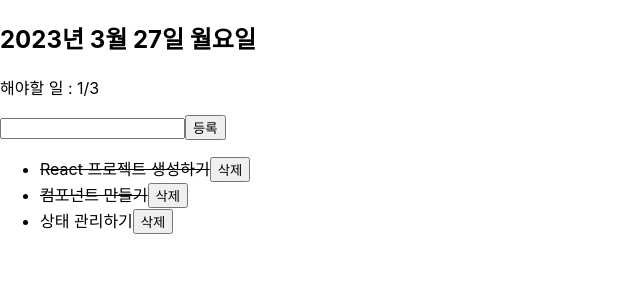
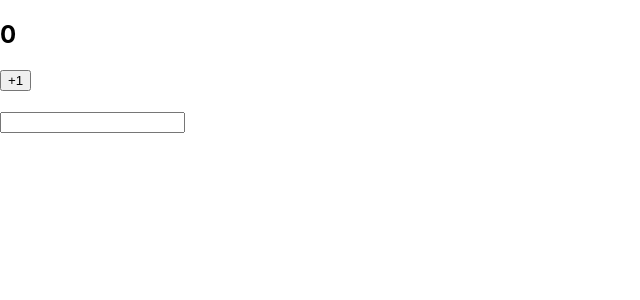
Before and after one commit to chanwoogood/20230308_front-end, a React (Create React App) app in the folder learn-react/: page / in a window 1280 px wide. Shown: the top 300 px of the page, without its empty margins (0-640 px from the left). Built offline with nearby package versions, Linux system fonts and the light colour scheme.

Commit message:
16. Effect 기본 사용법

```diff
--- a/learn-react/src/App.jsx
+++ b/learn-react/src/App.jsx
@@ -1,53 +1,50 @@
-import { useState } from "react";
-import TodoHeader from "./components/TodoHeader";
-import TodoInput from "./components/TodoInput";
-import TodoList from "./components/TodoList";
+import { useEffect, useState } from "react";
 
-const initialState = [
-  { id: 1, text: "React 프로젝트 생성하기", done: true },
-  { id: 2, text: "컴포넌트 만들기", done: true },
-  { id: 3, text: "상태 관리하기", done: false },
-];
+export default function Effect() {
+  const [count, setCount] = useState(0);
+  const [input, setInput] = useState("");
 
-let nextId = 4;
+  useEffect(() => {
+    // 매 렌더링마다 실행된다. 렌더링이 끝난 이후에 실행된다.
+    console.log("렌더링");
+  });
 
-export default function App() {
-  const [todos, setTodos] = useState(initialState);
+  /*
+    두번째 인자 : 의존성 배열. 콜백함수가 의존하고 있는 값들을 배열로 전달한다.
+      => 의존성 배열에 있는 값이 변했을 때에 콜백가 실행된다.
+      => 화면에 처음 나타날 때(마운트)도 실행된다.
+      => 업데이트 이후에 실행된다.
 
-  const createTodo = (text) => {
-    // concat() : 전달된 인자가 배열이면 두 배열을 합친 새로운 배열을 반환.
-    //    => 인자가 배열이 아니면 기존배열에 추가한 새로운 배열을 반환.
-    setTodos(todos.concat({ id: nextId++, text: text, done: false }));
-  };
+    콜백 함수를 return하면 업데이트 직전에 실행된다.
+  */
+  useEffect(() => {
+    alert("count click! count : " + count);
 
-  const toggleTodo = (id) => {
-    const newTodos = todos.map((todo) =>
-      todo.id === id ? { ...todo, done: !todo.done } : todo
-    );
-    setTodos(newTodos);
+    return () => {
+      alert("count click! before count : " + count);
+    };
+  }, [count]);
 
-    /*
-      const newTodos = todos.map((todo) => {
-        if (todo.id === id) {
-          return { ...todo, done: !todo.done };
-        } else {
-          return todo;
-        }
-      });
-      setTodos(newTodos);
-    */
-  };
+  /*
+    두번째 인자로 빈 배열을 전달하면 마운트될 때만 실행된다.
+      => API 요청, 라이브러리 설정, setTimeout 등을 통한 스케줄 등록.
 
-  const removeTodo = (id) => {
-    const newTodos = todos.filter((todo) => todo.id !== id);
-    setTodos(newTodos);
-  };
+    콜백함수를 return하면 언마운트(화면에서 사라짐)될 때 실행된다. 이를 클린업(뒷정리) 함수라고 한다.
+      => 라이브러리 인스턴스 삭제, clearTimeout 등을 통한 스케줄 취소.
+  */
+  useEffect(() => {
+    alert("App Component is mounted!");
+    return () => {
+      alert("App Component is unmouted!");
+    };
+  }, []);
 
   return (
     <div>
-      <TodoHeader todos={todos} />
-      <TodoInput createTodo={createTodo} />
-      <TodoList todos={todos} removeTodo={removeTodo} toggleTodo={toggleTodo} />
+      <h2>{count}</h2>
+      <button onClick={() => setCount(count + 1)}>+1</button>
+      <h2>{input}</h2>
+      <input type="text" onChange={(e) => setInput(e.target.value)} />
     </div>
   );
 }
--- a/learn-react/src/index.js
+++ b/learn-react/src/index.js
@@ -1,15 +1,11 @@
-import React from 'react';
-import ReactDOM from 'react-dom/client';
-import './index.css';
-import App from './App';
-import reportWebVitals from './reportWebVitals';
+import React from "react";
+import ReactDOM from "react-dom/client";
+import "./index.css";
+import App from "./App";
+import reportWebVitals from "./reportWebVitals";
 
-const root = ReactDOM.createRoot(document.getElementById('root'));
-root.render(
-  <React.StrictMode>
-    <App />
-  </React.StrictMode>
-);
+const root = ReactDOM.createRoot(document.getElementById("root"));
+root.render(<App />);
 
 // If you want to start measuring performance in your app, pass a function
 // to log results (for example: reportWebVitals(console.log))
```
Also changed, not shown: learn-react/src/components/Effect.jsx (added, +12 -0 lines).
